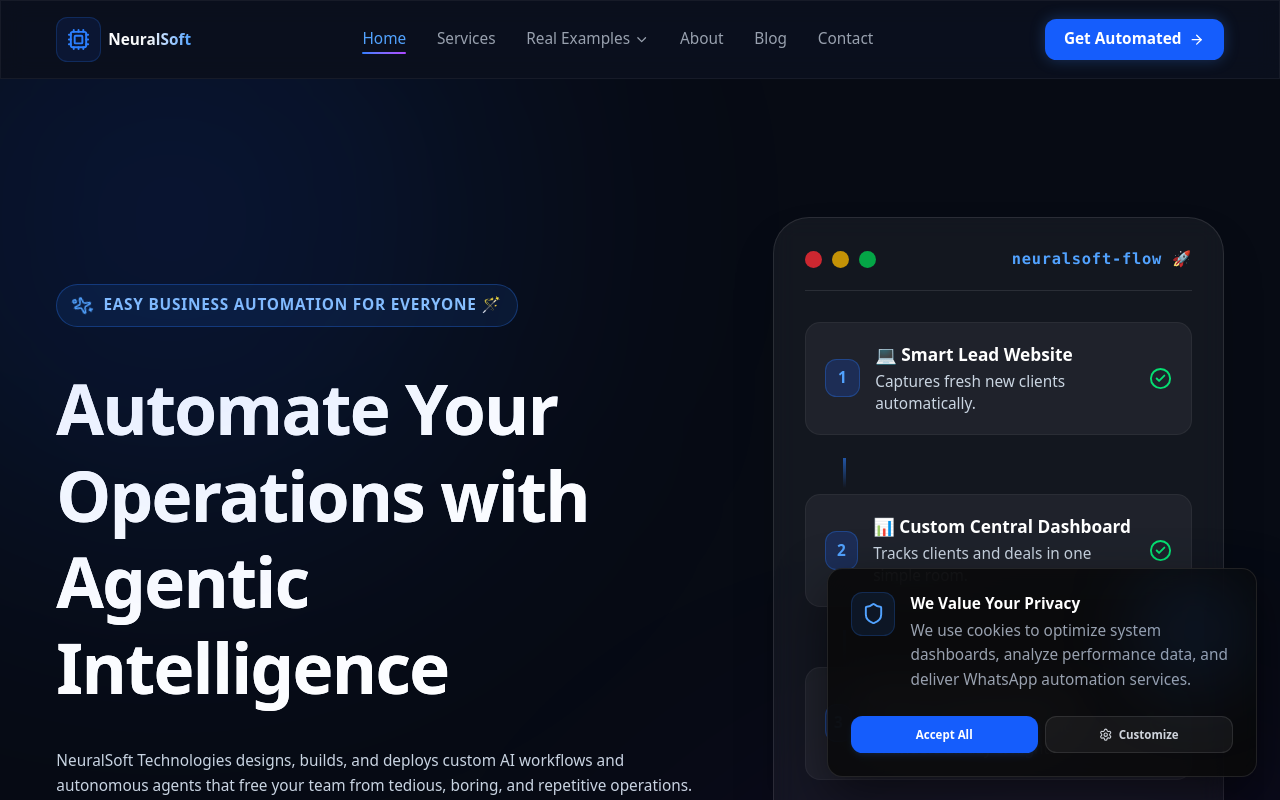
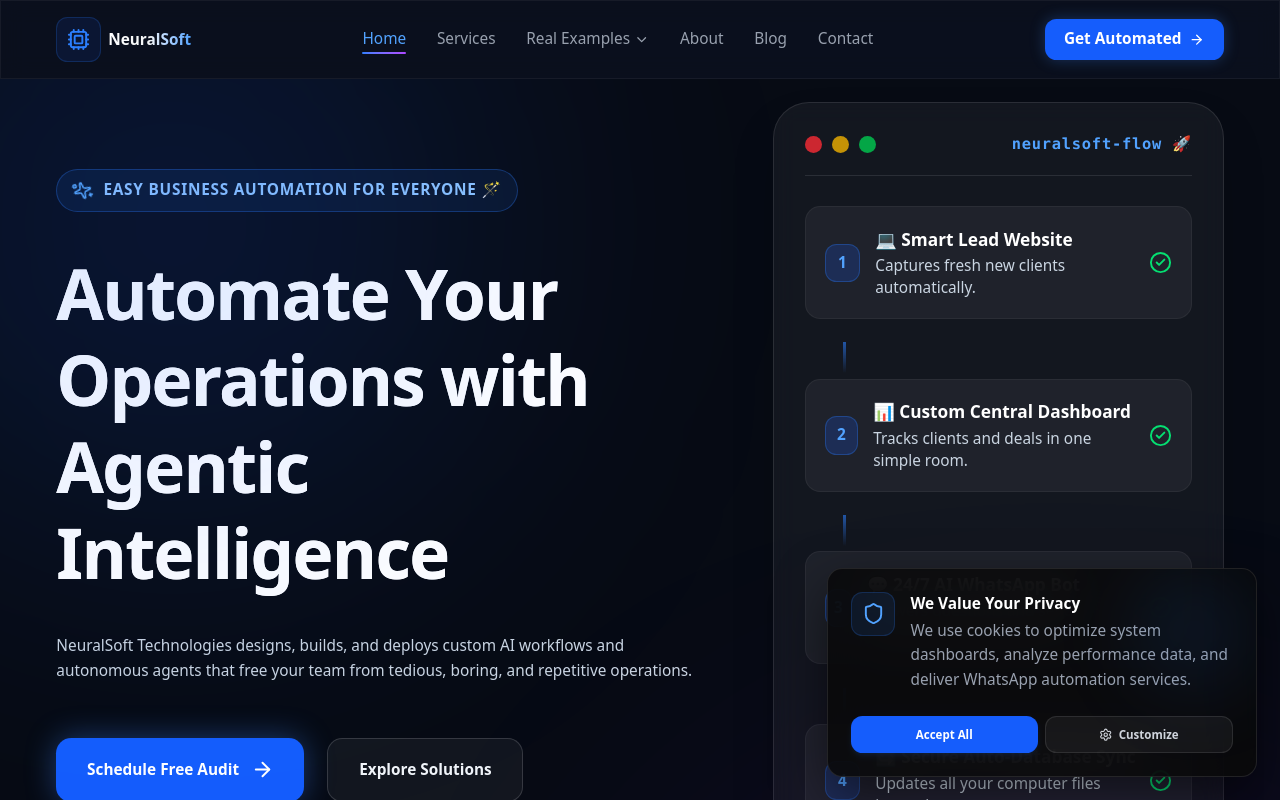
Before and after one commit to imran148739/neuralsoft-website-frontend, a Next.js app: page / in a window 1280 px wide. Shown: the top 800 px of the page. Built offline with nearby package versions, Linux system fonts and the light colour scheme.

Commit message:
home padding top reduced

```diff
--- a/src/app/(public)/page.tsx
+++ b/src/app/(public)/page.tsx
@@ -158,13 +158,13 @@
   ];
 
   return (
-    <div className="relative overflow-hidden pb-24 bg-[#070b14] text-white">
+    <div className="relative overflow-hidden pb-24 bg-[#070b14] text-white lg:pt-0">
       {/* Background soft glowing lights */}
       <div className="absolute top-[-5%] left-[-10%] w-[600px] h-[600px] bg-blue-600/15 rounded-full blur-[140px] pointer-events-none" />
       <div className="absolute top-[25%] right-[-10%] w-[700px] h-[700px] bg-purple-600/15 rounded-full blur-[160px] pointer-events-none" />
 
       {/* Hero Section */}
-      <section className="max-w-7xl mx-auto px-4 sm:px-6 lg:px-8 pt-24 pb-20 lg:pt-36">
+      <section className="max-w-7xl mx-auto px-4 sm:px-6 lg:px-8 pt-24 pb-20 lg:pt-6">
         <div className="grid grid-cols-1 lg:grid-cols-12 gap-16 items-center">
 
           {/* Hero Left Content */}
```
